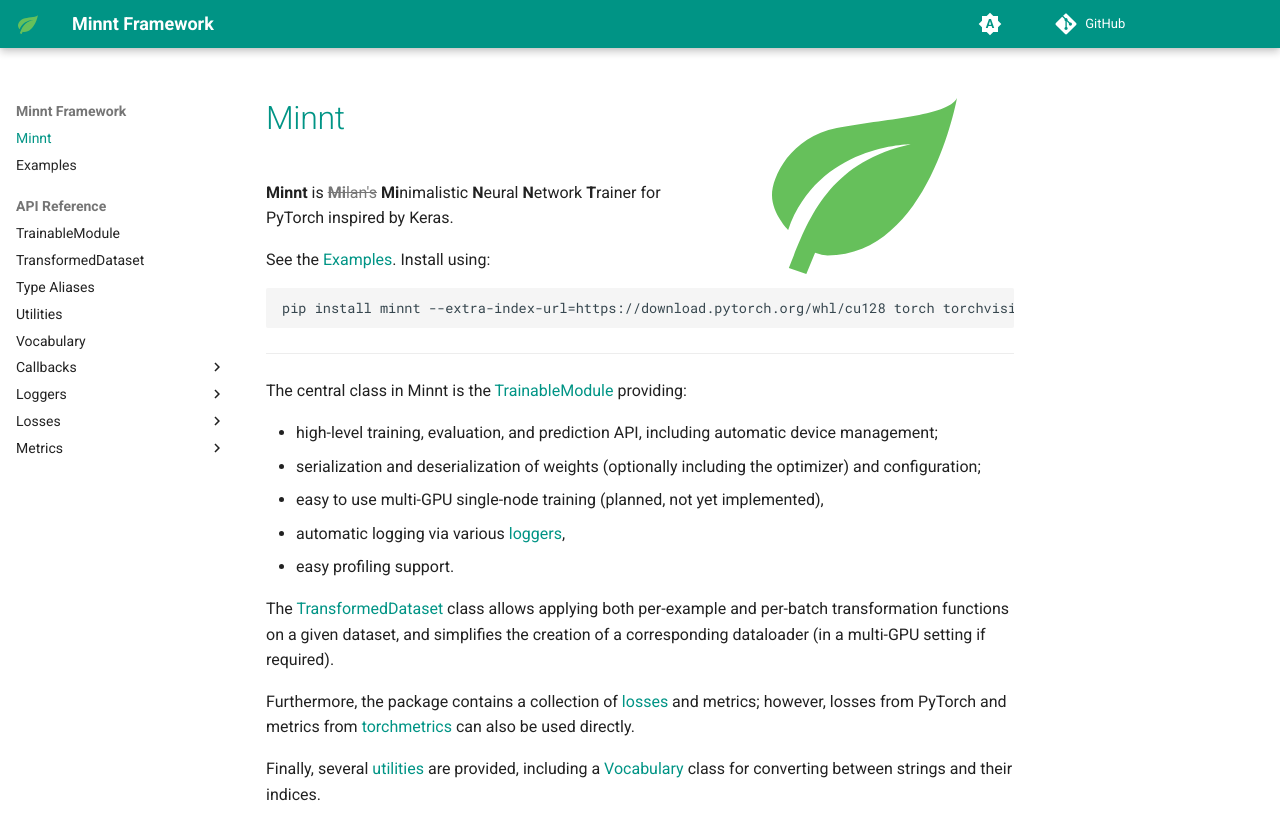
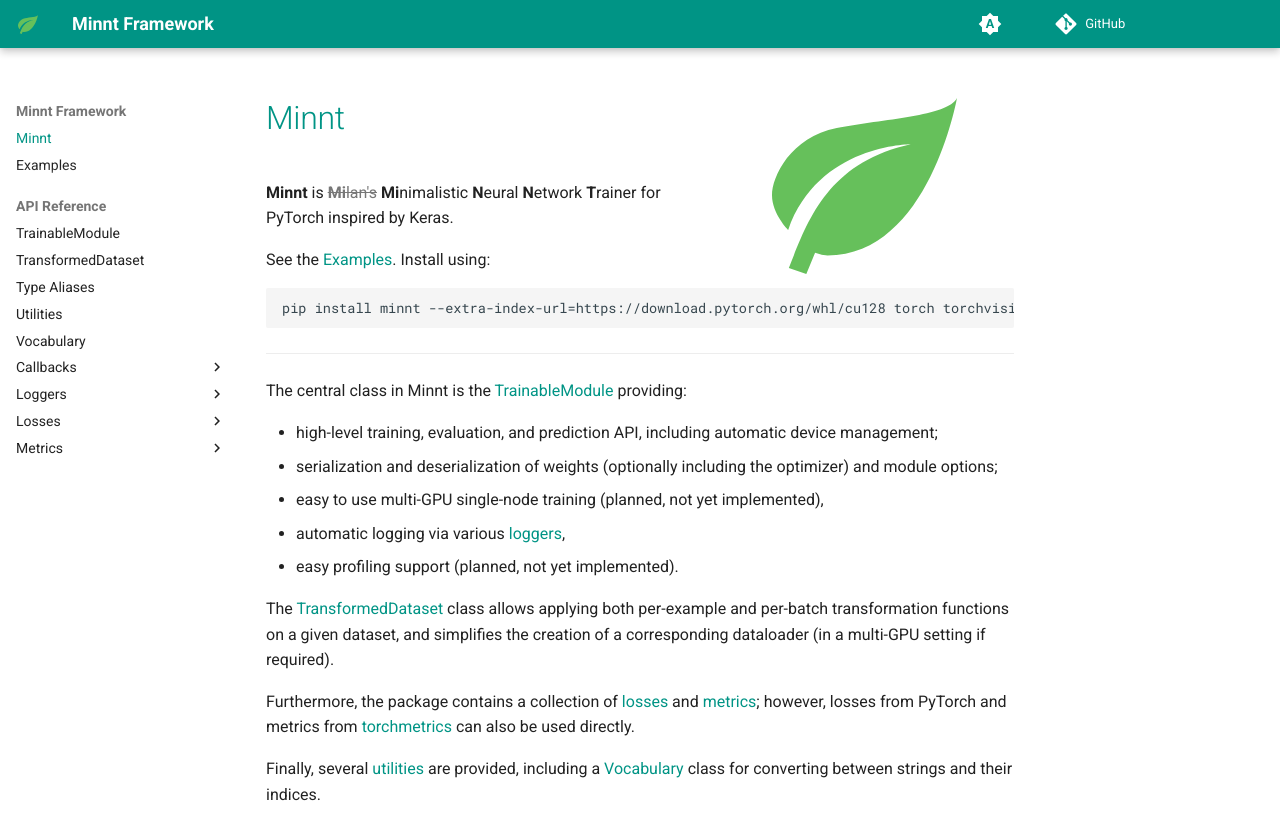
Before and after one commit to foxik/minnt, an MkDocs documentation site: the page built from docs/src/index.md, in a window 1280 px wide and 971 px high, cut to the strip 0-819 px from the top of the window. Built offline with MkDocs 1.6.1 and Material for MkDocs 9.7.7, drawn with Linux system fonts in a browser that asks for light colours; comment, search, counter and statistics services are not loaded.

Commit message:
Update the main documentation summary.

```diff
--- a/docs/src/index.md
+++ b/docs/src/index.md
@@ -18,17 +18,17 @@
 The central class in Minnt is the [TrainableModule](trainable_module.md) providing:
 
 - high-level training, evaluation, and prediction API, including automatic device management;
-- serialization and deserialization of weights (optionally including the optimizer) and configuration;
+- serialization and deserialization of weights (optionally including the optimizer) and module options;
 - easy to use multi-GPU single-node training (planned, not yet implemented),
 - automatic logging via various [loggers](logger.md),
-- easy profiling support.
+- easy profiling support (planned, not yet implemented).
 
 The [TransformedDataset](transformed_dataset.md) class allows applying both
 per-example and per-batch transformation functions on a given dataset, and
 simplifies the creation of a corresponding dataloader (in a multi-GPU setting if
 required).
 
-Furthermore, the package contains a collection of [losses](loss.md) and metrics; however,
+Furthermore, the package contains a collection of [losses](loss.md) and [metrics](metric.md); however,
 losses from PyTorch and metrics from [torchmetrics](https://lightning.ai/docs/torchmetrics/stable/)
 can also be used directly.
 
```
